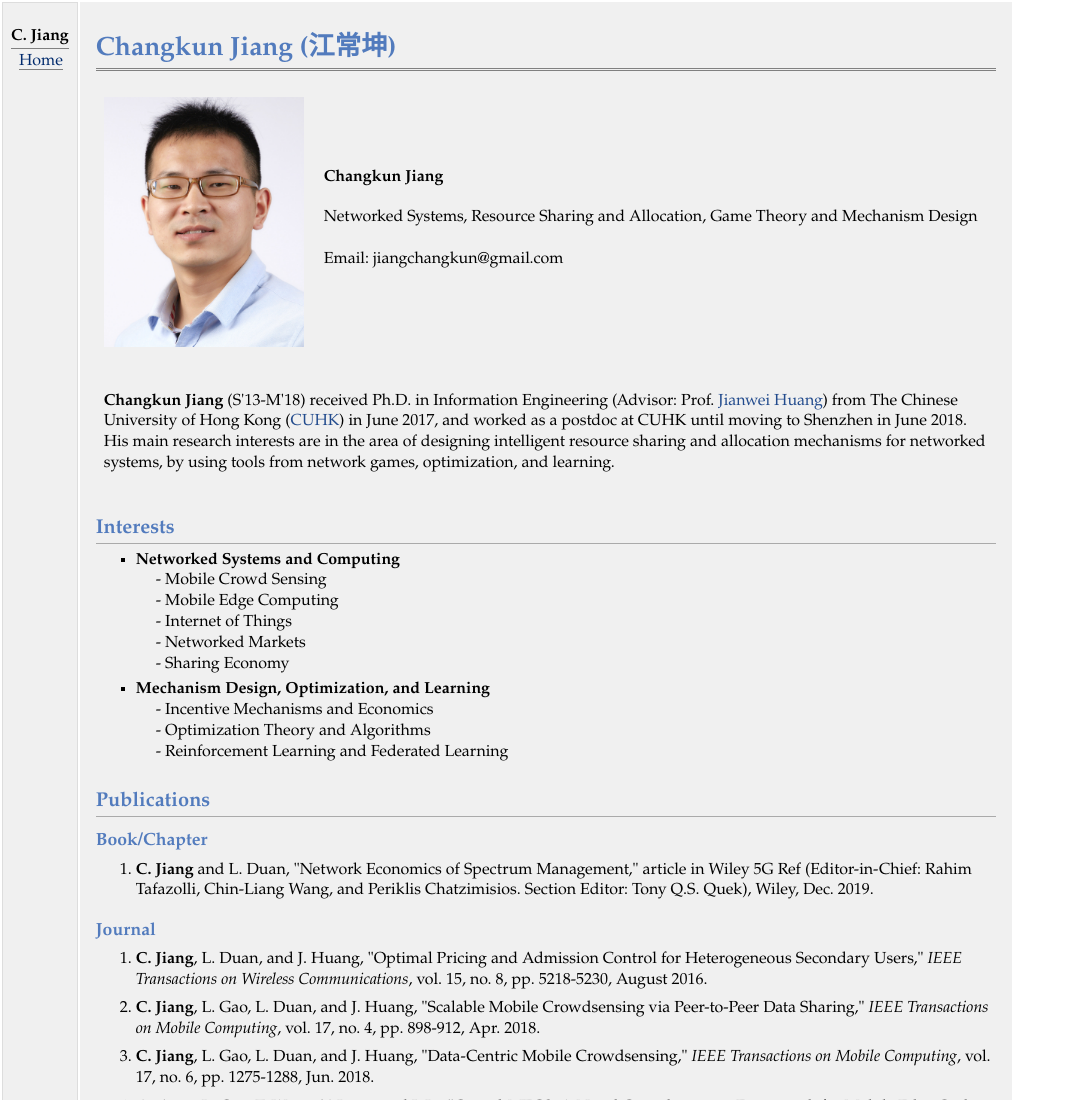
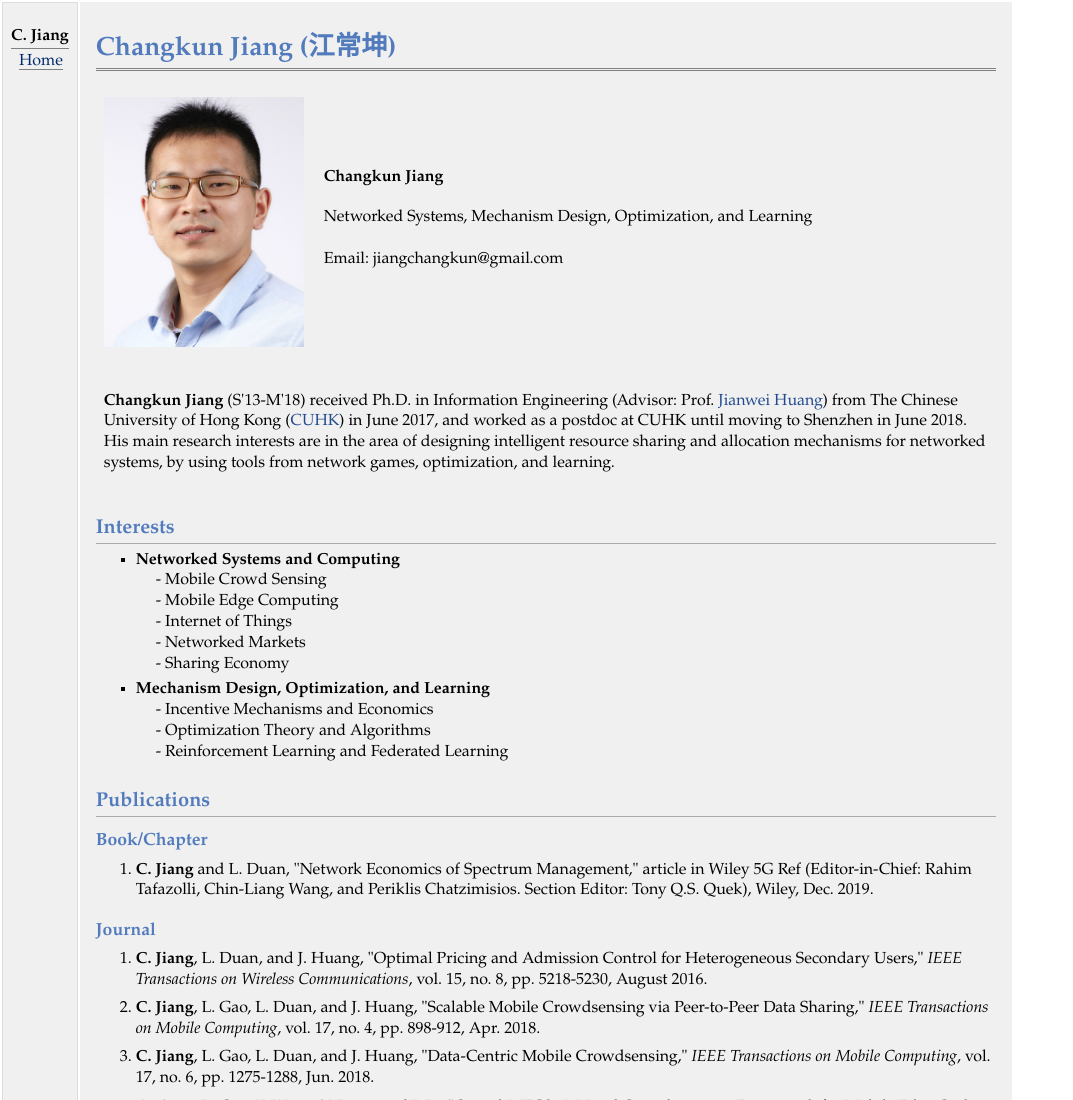
Before and after one commit to changkun-jiang/changkun-jiang.github.io, a plain HTML site: page index.html in a window 1280 px wide. Shown: the top 1100 px of the page, without its empty margins (0-1073 px from the left). Drawn offline with nearby package versions, Linux system fonts and the light colour scheme.

Commit message:
Update index.html

```diff
--- a/index.html
+++ b/index.html
@@ -22,7 +22,7 @@
 <img src="./Files/mypic.jpg" alt="alt text" width="200px">&nbsp;</td>
 <td align="left"> <b>Changkun Jiang</b>
 <p style="margin-top: 20px">
-Networked Systems, Resource Sharing and Allocation, Game Theory and Mechanism Design
+Networked Systems, Mechanism Design, Optimization, and Learning
 <br>
 <br>
 Email: jiangchangkun@gmail.com<br>
```
